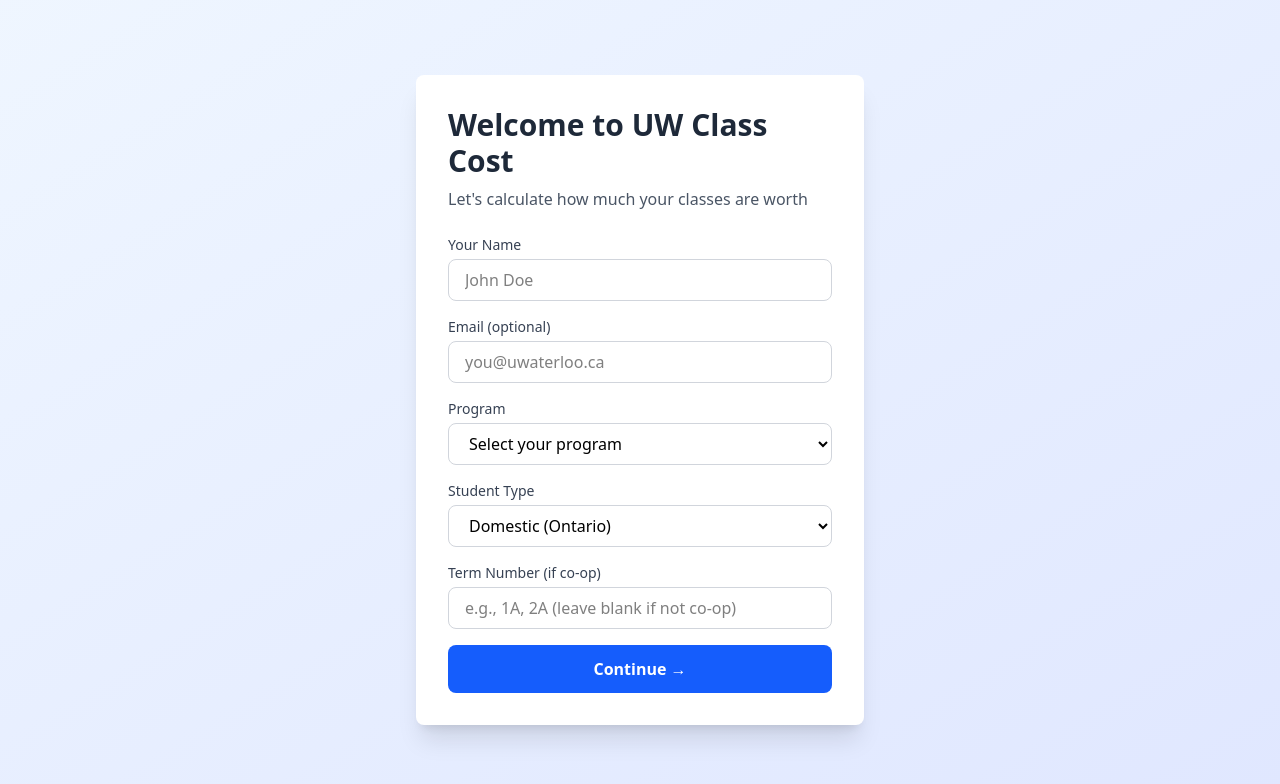
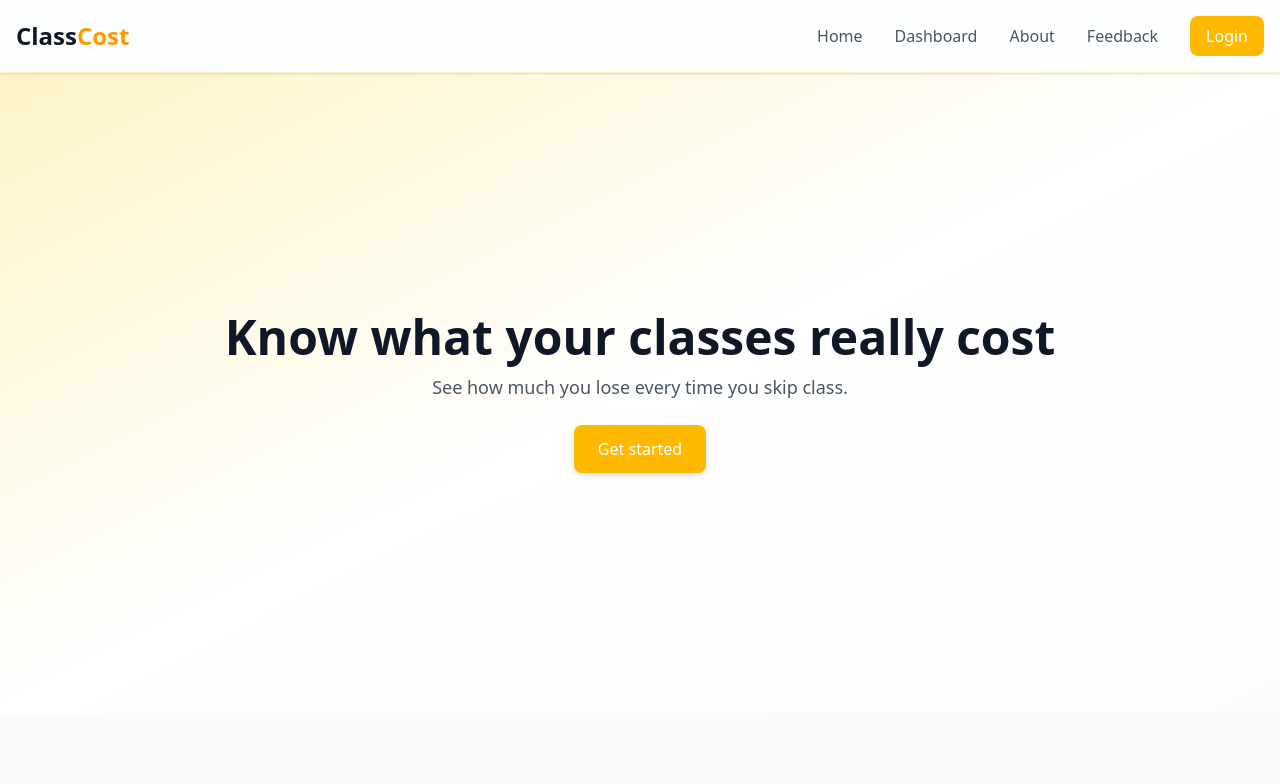
Before and after one commit to RyanTandean/UW-SkipCost, a React (Vite) app in the folder frontend/: page / in a window 1280 px wide. Shown: the top 784 px of the page. Built offline with nearby package versions, Linux system fonts and the light colour scheme.

Commit message:
adding navbar

```diff
--- a/frontend/src/App.jsx
+++ b/frontend/src/App.jsx
@@ -1,11 +1,16 @@
 import { useState } from 'react'
+
+import Home from './pages/Home';
 import Onboarding from './pages/Onboarding';
+import Navbar from './components/Navbar';
 
 function App() {
   return (
-
-
-    <Onboarding />
+    <div className="min-h-screen bg-slate-50">
+      <Navbar />
+      <Home />
+    </div>
+    //<Onboarding />
     /*<div className="min-h-screen bg-gray-50">
       <h1 className="text-4xl font-bold text-center pt-20">
         UW Class Cost Calculator
--- /dev/null
+++ b/frontend/src/components/Navbar.jsx
@@ -0,0 +1,36 @@
+export default function Navbar() {
+  return (
+    <nav className="sticky top-0 bg-white/70 shadow-sm border-b backdrop-blur-md border-amber-100">
+      {/* Full-bleed container so items can sit flush at viewport edges */}
+      <div className="w-full px-0 py-4">
+        <div className="flex items-center justify-between">
+          {/* Left - Logo (flush left) */}
+          <h1 className="text-2xl font-bold text-gray-900 pl-4">
+            Class<span className="text-amber-500">Cost</span>
+          </h1>
+
+          {/* Right - Nav Links + Login (flush right) */}
+          <div className="flex items-center gap-8 pr-4">
+            <a href="#" className="text-gray-600 hover:text-gray-900 transition-colors font-medium">
+              Home
+            </a>
+            <a href="#" className="text-gray-600 hover:text-gray-900 transition-colors font-medium">
+              Dashboard
+            </a>
+            <a href="#" className="text-gray-600 hover:text-gray-900 transition-colors font-medium">
+              About
+            </a>
+            <a href="#" className="text-gray-600 hover:text-gray-900 transition-colors font-medium">
+              Feedback
+            </a>
+            <button
+              className="px-4 py-2 bg-amber-400 text-white rounded-lg hover:bg-amber-500 transition-colors font-medium"
+            >
+              Login
+            </button>
+          </div>
+        </div>
+      </div>
+    </nav>
+  )
+}
--- /dev/null
+++ b/frontend/src/pages/Home.jsx
@@ -0,0 +1,25 @@
+export default function Home() {
+  return (
+    <main className="px-0 py-0 w-full flex flex-col items-center justify-center p-4">
+      {/* Hero section */}
+      <section className="w-full bg-gradient-to-br from-amber-100 via-white to-white/50 py-60">
+        <div className="max-w-4xl mx-auto text-center px-4">
+          <h1 className="text-3xl md:text-5xl font-extrabold text-gray-900 mb-3">
+            Know what your classes really cost
+          </h1>
+          <p className="text-base md:text-lg text-gray-600 mb-6">
+            See how much you lose every time you skip class.
+          </p>
+          <div className="flex justify-center">
+            <a
+              href="#/onboarding"
+              className="inline-block px-6 py-3 bg-amber-400 hover:bg-amber-500 text-white rounded-lg font-medium shadow-md"
+            >
+              Get started
+            </a>
+          </div>
+        </div>
+      </section>
+    </main>
+  );
+}
--- a/frontend/vite.config.js
+++ b/frontend/vite.config.js
@@ -3,7 +3,9 @@
 import tailwindcss from '@tailwindcss/vite'
 // https://vite.dev/config/
 export default defineConfig({
-  plugins: [react(),
+  plugins:
+  [
+    react(),
     tailwindcss()
   ],
 })
```
Also changed, not shown: frontend/src/index.css (line endings or trailing spaces).
